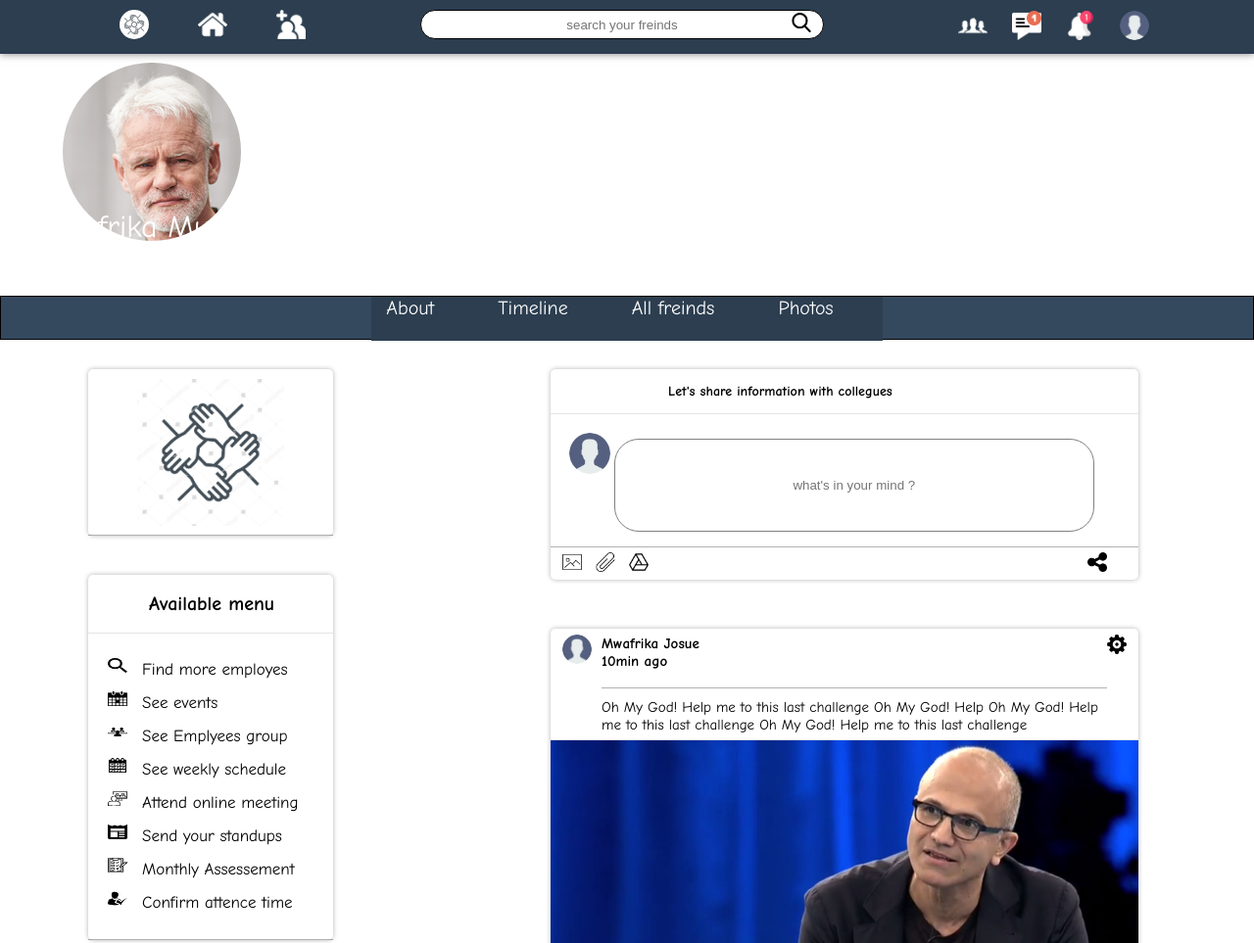
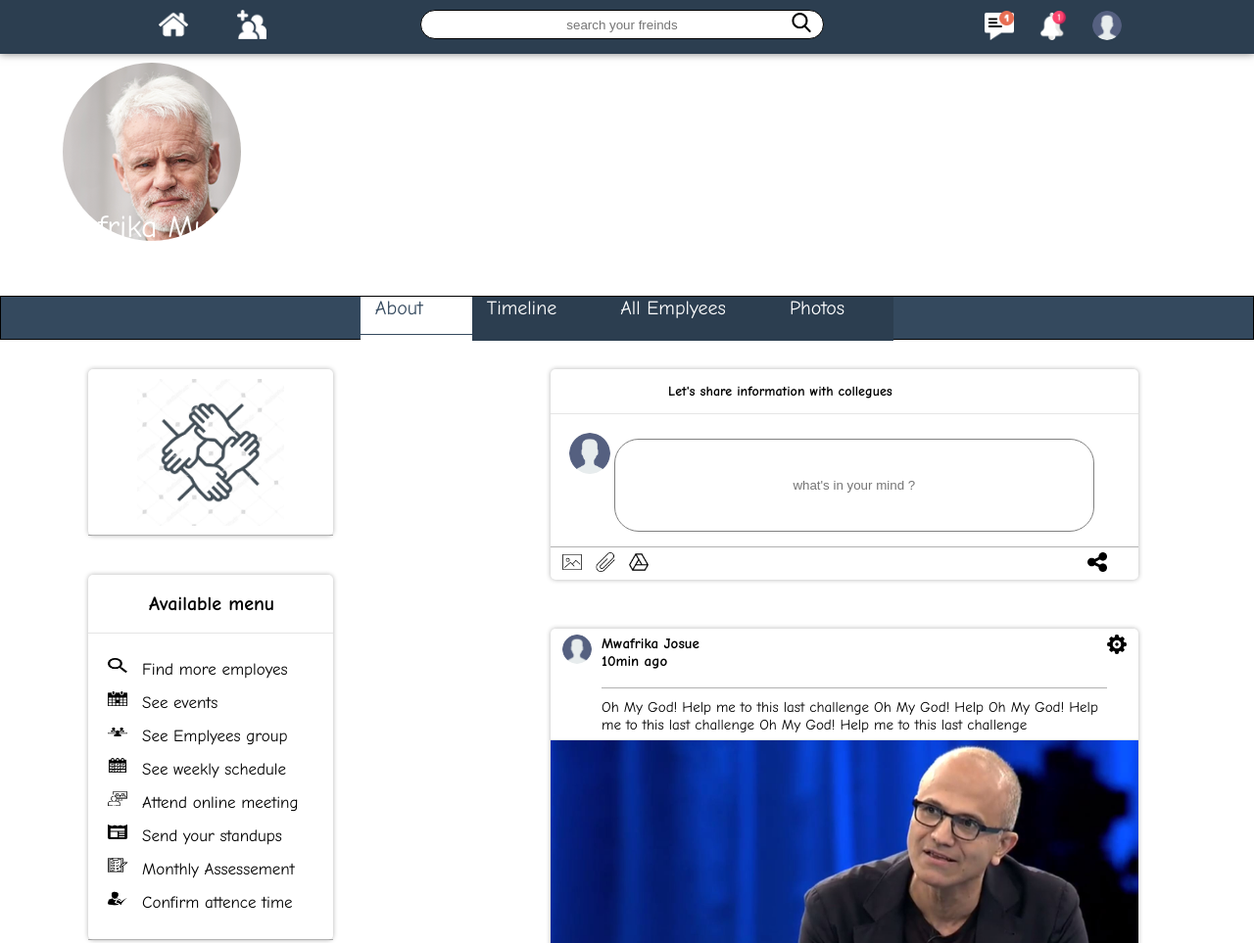
Before and after one commit to mwafrika/teamwork, a plain HTML site: page UI/html_files/userprofile.html in a window 1280 px wide. Shown: the top 963 px of the page at 98% size. Drawn offline with Linux system fonts and the light colour scheme.

Commit message:
bg(remove): remove useless features on UI [start #168839642]

```diff
--- a/UI/css_files/userprofile.css
+++ b/UI/css_files/userprofile.css
@@ -421,6 +421,12 @@ form input {
   border: none;
   /* border: 1px solid white; */
 }
+#about{
+  background-color: white;
+}
+/* .barmenu ul a{
+  color: #34495e;
+} */
 li a:hover {
   color: black;
   background-color: white;
--- a/UI/html_files/userprofile.html
+++ b/UI/html_files/userprofile.html
@@ -18,7 +18,6 @@
             <div style="display: flex;flex-direction: row;justify-content: space-between; width: 100%;">
 
                 <div style="width:30%; height:inherit;" class="logo">
-                    <img src="../images/logo1.png" />
                     <img src="../images/hom.png" alt="">
                     <img src="../images/add-friend.png" alt="" id="freinds">
                 </div>
@@ -35,9 +34,6 @@
                 </div>
 
                 <div class="imgContainer">
-                    <div class="notify" id="alarm">
-                        <img src="../images/facebook-group.png" alt="" class="img1">
-                    </div>
 
                     <div class="notify" id="heart">
                         <img src="../images/message.png" alt="" class="img1">
@@ -76,9 +72,9 @@
             </div>
             <div class="barmenu">
                 <ul>
-                    <li><a href="#">About</a></li>
+                    <li id="about"><a href="#" style="color:#34495e; border-bottom: 1px solid #34495e;">About</a></li>
                     <li><a href="#">Timeline</a></li>
-                    <li><a href="#">All freinds</a></li>
+                    <li><a href="../html_files/view-all-post.html">All Emplyees</a></li>
                     <li><a href="#">Photos</a></li>
                 </ul>
             </div>
```
Also changed, not shown: UI/html_files/view-all-post.html (+0 -5 lines).
